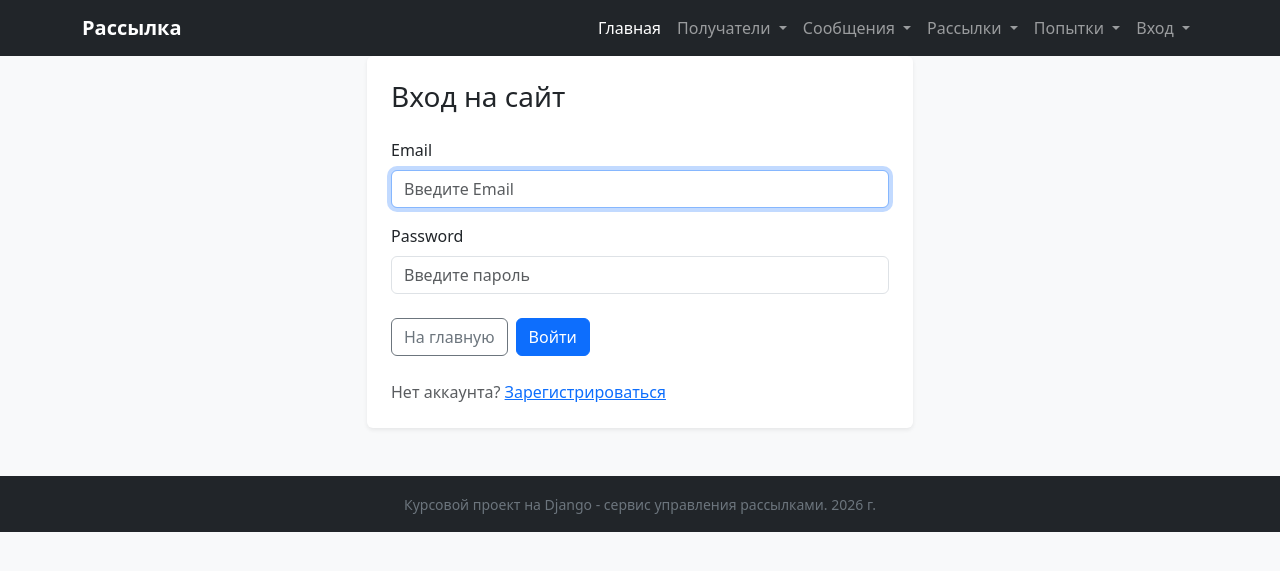
After one commit to AlexValenko/KP3_mailing, a Django app: page /users/login/ in a window 1280 px wide. The commit adds this page. Shown: the top 571 px of the page. Run offline with Django 5.2, Linux system fonts and the light colour scheme; some libraries are stand-ins or nearby versions.

Commit message:
added register-login-logout

```diff
--- a/config/settings.py
+++ b/config/settings.py
@@ -133,6 +133,7 @@ PHONENUMBER_DEFAULT_REGION = "RU"
 
 LOGIN_URL = "users:login"
 LOGIN_REDIRECT_URL = "/home/"
+# LOGOUT_REDIRECT_URL = "/home/"
 
 import os
 LOGGING = {
--- a/config/urls.py
+++ b/config/urls.py
@@ -4,7 +4,9 @@ from django.contrib import admin
 from django.urls import path, include
 
 urlpatterns = [
-    path('admin/', admin.site.urls), path("", include("mailing.urls", namespace="mailing")),
+    path('admin/', admin.site.urls),
+    path("", include("mailing.urls", namespace="mailing")),
+    path("users/", include("users.urls", namespace="users")),
 ]
 
 if settings.DEBUG:
--- a/mailing/templates/header.html
+++ b/mailing/templates/header.html
@@ -141,6 +141,64 @@
                         </ul>
                     </li>
 
+                    <!-- Вход / выход / регистрация -->
+                    {% if user.is_authenticated %}
+                    <li class="nav-item dropdown">
+                        <a
+                                class="nav-link dropdown-toggle"
+                                href="#"
+                                role="button"
+                                data-bs-toggle="dropdown"
+                                aria-expanded="false"
+                        >
+                            Профиль
+                        </a>
+
+                        <ul class="dropdown-menu">
+                            <li>
+                                <a class="dropdown-item" href="#">
+                                    Редактировать профиль
+                                </a>
+                            </li>
+
+                            <li>
+                                <form method="post" action="{% url 'users:logout' %}">
+                                    {% csrf_token %}
+                                    <button type="submit" class="dropdown-item">
+                                        Выйти
+                                    </button>
+                                </form>
+                            </li>
+                        </ul>
+                    </li>
+                    {% else %}
+                    <li class="nav-item dropdown">
+                        <a
+                                class="nav-link dropdown-toggle"
+                                href="#"
+                                role="button"
+                                data-bs-toggle="dropdown"
+                                aria-expanded="false"
+                        >
+                            Вход
+                        </a>
+
+                        <ul class="dropdown-menu">
+                            <li>
+                                <a class="dropdown-item" href="{% url 'users:login' %}">
+                                    Войти
+                                </a>
+                            </li>
+
+                            <li>
+                                <a class="dropdown-item" href="{% url 'users:register' %}">
+                                    Зарегистрироваться
+                                </a>
+                            </li>
+                        </ul>
+                    </li>
+                    {% endif %}
+
                 </ul>
             </div>
         </div>
--- /dev/null
+++ b/users/forms.py
@@ -0,0 +1,87 @@
+from django.contrib.auth.forms import AuthenticationForm, UserCreationForm
+from django.forms import ModelForm
+from users.models import CustomUser
+
+
+class StyleMixin:
+    """Общая стилизация полей форм Bootstrap."""
+
+    field_styles = {}
+
+    def __init__(self, *args, **kwargs):
+        super().__init__(*args, **kwargs)
+
+        for field_name, placeholder in self.field_styles.items():
+            if field_name in self.fields:
+                self.fields[field_name].widget.attrs.update(
+                    {
+                        "class": "form-control",
+                        "placeholder": placeholder,
+                    }
+                )
+
+
+class CustomUserCreationForm(StyleMixin, UserCreationForm):
+    """Форма регистрации пользователя."""
+
+    field_styles = {
+        "email": "Введите Email (обязательное поле)",
+        "phone_number": "Введите номер телефона (необязательно)",
+        "avatar": "Загрузите изображение (необязательно)",
+        "first_name": "Введите ваше имя (необязательно)",
+        "last_name": "Введите вашу фамилию (необязательно)",
+        "password1": "Введите пароль",
+        "password2": "Повторите пароль",
+    }
+
+    class Meta(UserCreationForm.Meta):
+        model = CustomUser
+        fields = (
+            "email",
+            "phone_number",
+            "avatar",
+            "first_name",
+            "last_name",
+            "password1",
+            "password2",
+        )
+
+
+class CustomAuthenticationForm(StyleMixin, AuthenticationForm):
+    """Форма авторизации пользователя."""
+
+    field_styles = {
+        "username": "Введите Email",
+        "password": "Введите пароль",
+    }
+
+
+class CustomUserUpdateForm(StyleMixin, ModelForm):
+    """Форма редактирования профиля пользователя."""
+
+    field_styles = {
+        "email": "Введите Email",
+        "phone_number": "Введите номер телефона",
+        "avatar": "Загрузите изображение",
+        "user_country": "Введите название страны",
+        "first_name": "Введите имя",
+        "last_name": "Введите фамилию",
+    }
+
+    class Meta:
+        model = CustomUser
+        fields = (
+            "email",
+            "first_name",
+            "last_name",
+            "phone_number",
+            "avatar",
+        )
+
+        labels = {
+            "email": "Email",
+            "first_name": "Имя",
+            "last_name": "Фамилия",
+            "phone_number": "Номер телефона",
+            "avatar": "Аватар",
+        }
--- /dev/null
+++ b/users/templates/login.html
@@ -0,0 +1,56 @@
+{% extends "base.html" %}
+
+{% block title %}Вход{% endblock %}
+
+{% block content %}
+<div class="container">
+    <div class="row justify-content-center">
+        <div class="col-12 col-md-8 col-lg-6">
+            <div class="card shadow-sm border-0">
+                <div class="card-body p-4">
+                    <h1 class="h3 mb-4">Вход на сайт</h1>
+
+                    <form method="post">
+                        {% csrf_token %}
+                        {% if form.non_field_errors %}
+                        <div class="alert alert-danger" role="alert">
+                            {{ form.non_field_errors }}
+                        </div>
+                        {% endif %}
+
+                        {% for field in form %}
+                        <div class="mb-3">
+                            <label for="{{ field.id_for_label }}" class="form-label">
+                                {{ field.label }}
+                            </label>
+                            {{ field }}
+                            {% if field.help_text %}
+                            <div class="form-text">{{ field.help_text }}</div>
+                            {% endif %}
+                            {% if field.errors %}
+                            <div class="text-danger small mt-1">{{ field.errors }}</div>
+                            {% endif %}
+                        </div>
+                        {% endfor %}
+                        {% if next %}
+                        <input type="hidden" name="next" value="{{ next }}">
+                        {% endif %}
+
+                        <div class="d-flex flex-column flex-sm-row gap-2 mt-4">
+                            <a href="{% url 'mailing:home' %}" class="btn btn-outline-secondary">
+                                На главную
+                            </a>
+                            <button type="submit" class="btn btn-primary">Войти</button>
+                        </div>
+                    </form>
+
+                    <p class="text-muted mt-4 mb-0">
+                        Нет аккаунта?
+                        <a href="{% url 'users:register' %}">Зарегистрироваться</a>
+                    </p>
+                </div>
+            </div>
+        </div>
+    </div>
+</div>
+{% endblock %}
--- /dev/null
+++ b/users/urls.py
@@ -0,0 +1,19 @@
+from django.contrib.auth.views import LoginView
+from django.urls import path
+
+from users.apps import UsersConfig
+from users.forms import CustomAuthenticationForm
+from users.views import UserRegisterView, UserLogoutView
+
+app_name = UsersConfig.name
+
+urlpatterns = [
+    path(
+        "login/",
+        LoginView.as_view(template_name="login.html", authentication_form=CustomAuthenticationForm),
+        name="login",
+    ),
+    path("logout/", UserLogoutView.as_view(next_page='mailing:home'),name="logout"),
+    path("register/", UserRegisterView.as_view(), name="register"),
+    # path("profile/edit/", UserProfileUpdateView.as_view(), name="profile_update"),
+]
```
Also changed, not shown: users/admin.py (+6 -1 lines), users/templates/logged_out.html (added, +28 -0 lines), users/templates/register.html (added, +53 -0 lines), users/views.py (+16 -2 lines).
